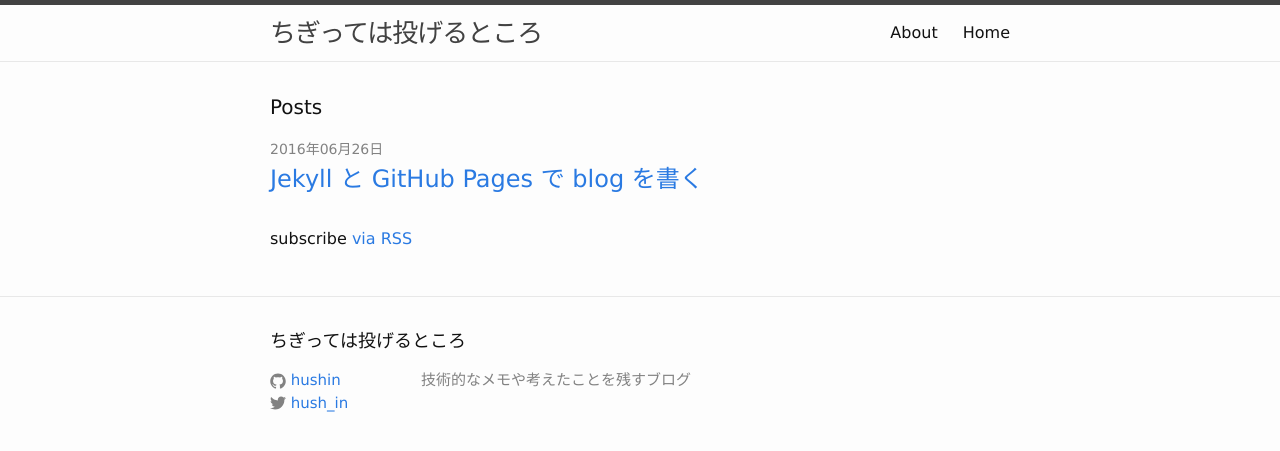
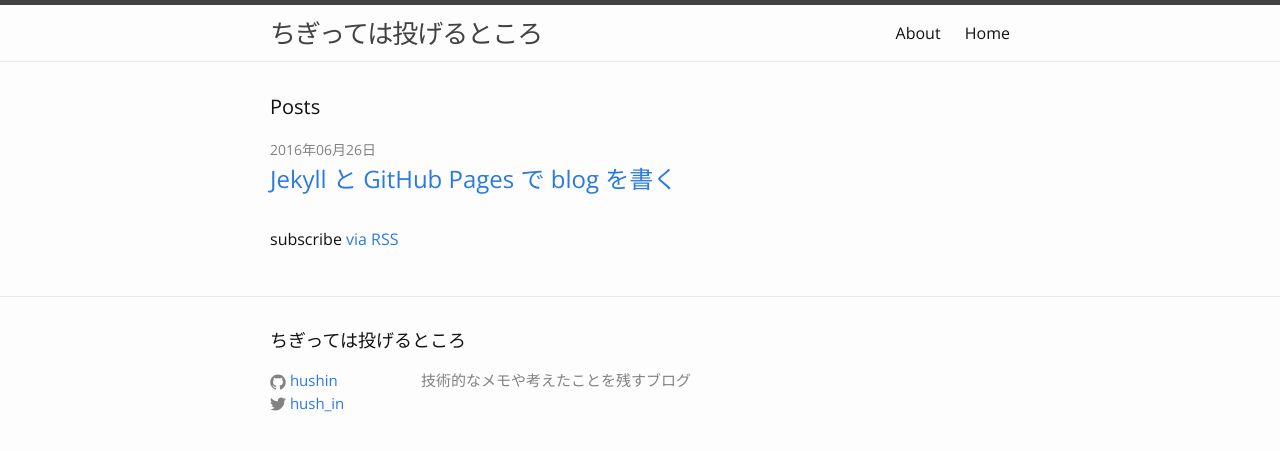
Before and after one commit to hushin/hushin.github.io, a Jekyll site: the page built from index.html, in a window 1280 px wide. Shown: the top 451 px of the page. Built offline with Jekyll 4.4.1, drawn with Linux system fonts in a browser that asks for light colours.

Commit message:
update font-family

```diff
--- a/css/main.scss
+++ b/css/main.scss
@@ -4,9 +4,10 @@
 @charset "utf-8";
 
 
+@import url(//fonts.googleapis.com/css?family=Open+Sans:400,400italic,600,600italic);
 
 // Our variables
-$base-font-family: Verdana, "游ゴシック", YuGothic, "Hiragino Kaku Gothic ProN", Meiryo, "Helvetica Neue", Helvetica, Arial, sans-serif;
+$base-font-family: "Open Sans", Verdana, "游ゴシック", YuGothic, "Hiragino Kaku Gothic ProN", Meiryo, "Helvetica Neue", Helvetica, Arial, sans-serif;
 $base-font-size:   16px;
 $base-font-weight: 400;
 $small-font-size:  $base-font-size * 0.875;
```
